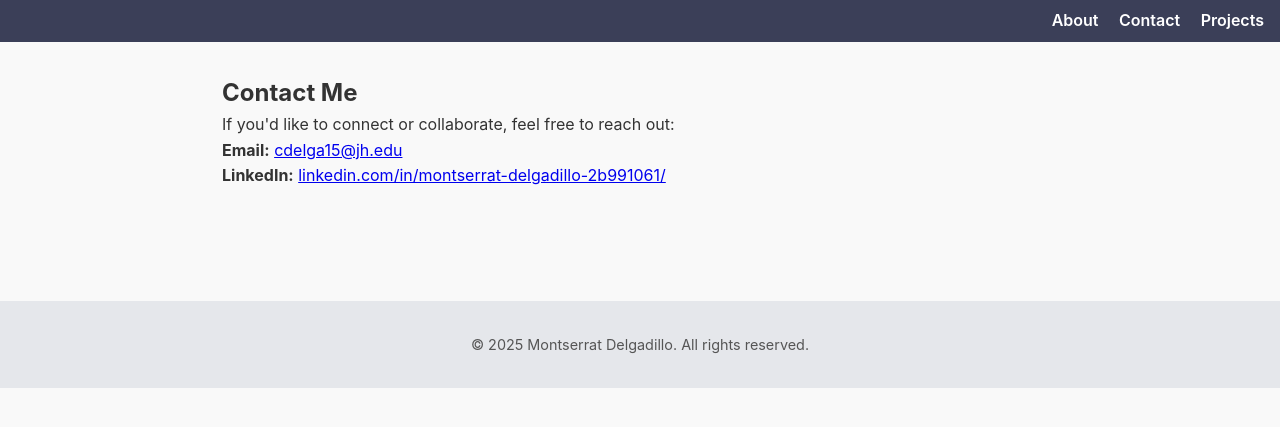
After one commit to cecymontse-delgadillo/jhu_software_concepts, a Flask app: page /contact in a window 1280 px wide. The commit adds this page. Shown: the top 427 px of the page. Run offline with Flask 3, Linux system fonts and the light colour scheme.

Commit message:
Adding contact page, changing pages.py to include route for contact and projects

```diff
--- a/module_1/pages/pages.py
+++ b/module_1/pages/pages.py
@@ -4,8 +4,18 @@ from flask import Blueprint, render_template
 #  the template folder under app folder
 bp = Blueprint("pages", __name__)
 
-# A decorator used to tell the app the URL is
-# associated to a function
+# A decorator used to tell the app home URL is
+# associated to this function that returns template home.html
 @bp.route("/")
 def home():
     return render_template("home.html")
+
+# A decorator used to tell the app home URL is
+# associated to this function
+@bp.route("/contact")
+def contact():
+    return render_template("contact.html")
+
+@bp.route("/projects")
+def projects():
+    return render_template("projects.html")
--- a/module_1/run.py
+++ b/module_1/run.py
@@ -8,6 +8,8 @@ def create_app():
     app.register_blueprint(pages.bp)
     return app
 
+# Allows run.py to run directly to start our web application
+#app will run on localhost, port 800
 if __name__ == "__main__":
     app = create_app()
     app.run(host="0.0.0.0", port=8000, debug=True)
--- a/module_1/static/style.css
+++ b/module_1/static/style.css
@@ -27,6 +27,12 @@
 
   nav a:hover {
     color: #a8b0cf;
+  }
+  nav a.active {
+    font-weight: 700;
+    background-color: #ffffff22;
+    padding-bottom: 0.2rem;
+    border-radius: 4px;
   }
 
   header {
--- a/module_1/templates/_navigation.html
+++ b/module_1/templates/_navigation.html
@@ -1,5 +1,5 @@
 <nav>
-    <a href="#about">About</a>
-    <a href="#contact">Contact</a>
-    <a href="#projects">Projects</a>
+    <a href="{{url_for('pages.home')}}">About</a>
+    <a href="{{url_for('pages.contact')}}">Contact</a>
+    <a href="{{url_for('pages.projects')}}">Projects</a>
 </nav>
--- /dev/null
+++ b/module_1/templates/contact.html
@@ -0,0 +1,30 @@
+<!DOCTYPE html>
+<html lang="en">
+
+<head>
+  <meta charset="UTF-8" />
+  <title>Contact - Montserrat Delgadillo</title>
+  <link rel="stylesheet" href="{{ url_for('static', filename='style.css') }}">
+</head>
+
+<body>
+  {% include "_navigation.html" %}
+
+  <main class="container">
+    <section id="contact">
+      <h2>Contact Me</h2>
+      <p>If you'd like to connect or collaborate, feel free to reach out:</p>
+
+      <ul style="list-style: none; padding-left: 0;">
+        <li><strong>Email:</strong> <a href="mailto:cdelga15@jh.edu">cdelga15@jh.edu</a></li>
+        <li><strong>LinkedIn:</strong> <a href="https://www.linkedin.com/in/montserrat-delgadillo-2b991061/" target="_blank">linkedin.com/in/montserrat-delgadillo-2b991061/</a></li>
+      </ul>
+    </section>
+  </main>
+
+  <footer>
+    &copy; 2025 Montserrat Delgadillo. All rights reserved.
+  </footer>
+</body>
+
+</html>
```
Also changed, not shown: module_1/templates/projects.html (added), 1 other file.
